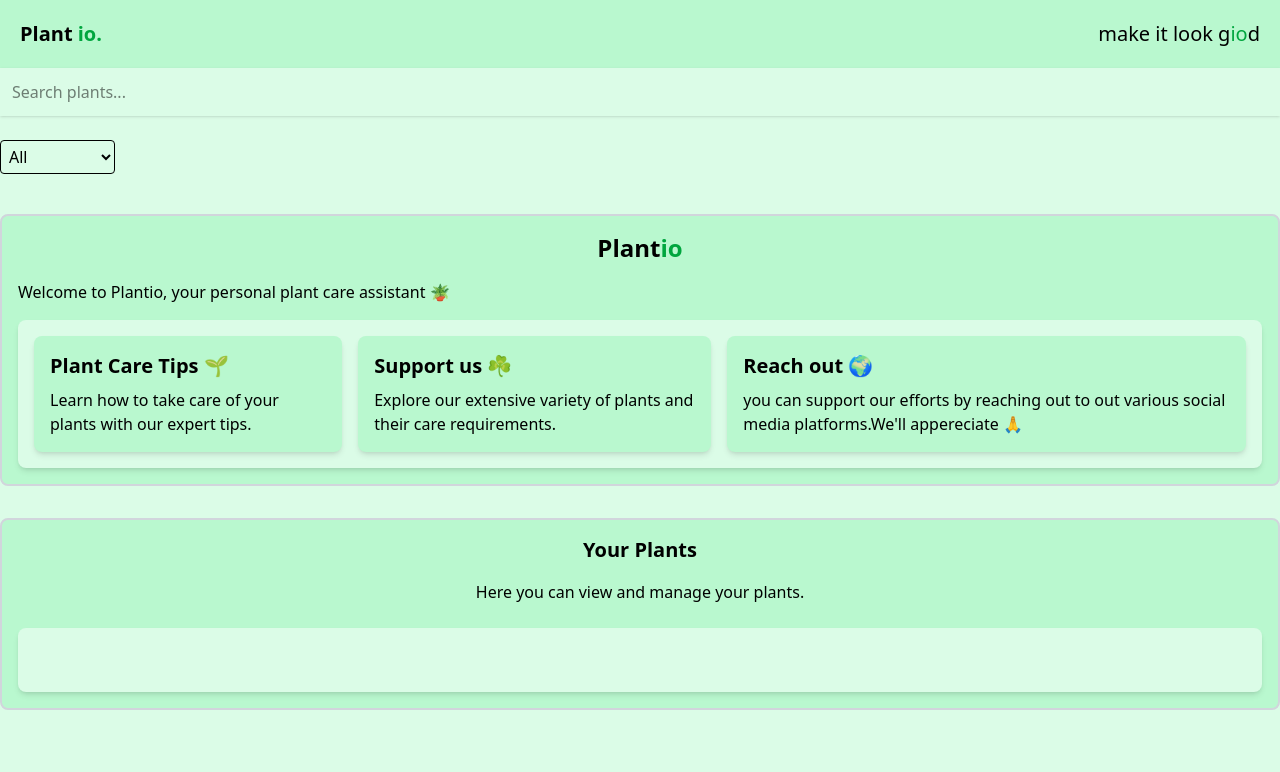
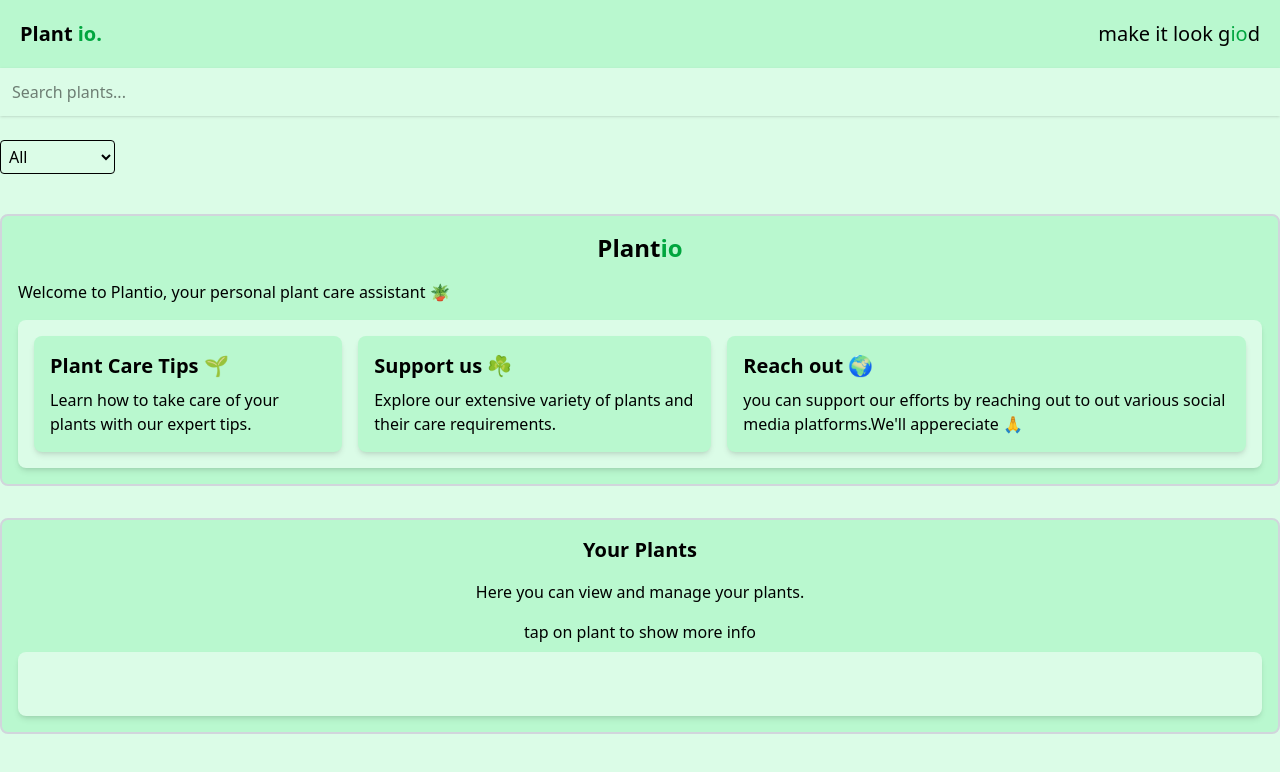
Before and after one commit to Bett-debug/Plantio-phase-1-project, a website: page index.html in a window 1280 px wide. Drawn offline with nearby package versions, Linux system fonts and the light colour scheme; no server answers.

Commit message:
added html tag

```diff
--- a/index.html
+++ b/index.html
@@ -7,16 +7,16 @@
     <script src="https://cdn.jsdelivr.net/npm/@tailwindcss/browser@4"></script>
 </head>
 <body class="bg-green-100">
-    <!-- header -->
+        <!-- header -->
 
     <nav class="flex items-center justify-between p-5 bg-green-200 shadow-md text-sm font-medium"><div class="text-xl font-bold">Plant <span class="text-green-600">io.</span></div>
     <p class="font-medium text-xl ">make it look g<span class="text-green-600" >io</span>d</p>
     </nav>
 
-                  <!-- search bar -->
+         <!-- search bar -->
      <div class="mb-6 bg-green-100 flex"><input type="text" id="searchInput" placeholder="Search plants..." class="w-full  p-3 shadow-sm" /></div>
 
-     <!-- filtreing plants by type -->
+        <!-- filtreing plants by type -->
 
    <select id="typeFilter" class="mb-6 bg-green-100 border rounded p-1 font-medium ">
   <option value="">All</option>
@@ -26,7 +26,7 @@
 
 
 
-                        <!-- intro  -->
+        <!-- intro  -->
   <div class="container  mx-auto p-4 border-gray-300 border-2 rounded-lg mt-4 bg-green-200">
         <h1 class="text-2xl font-bold mb-4 text-center">Plant<span class="text-green-600">io</span> </h1>
         <p class="mb-4">Welcome to Plantio, your personal plant care assistant 🪴</p>
@@ -47,10 +47,11 @@
         </div>
 
   </div>
-                    <!-- display     -->
+             <!-- display     -->
    <div class="container flex flex-col items-center justify-center mx-auto mt-8 p-4 border-gray-300 border-2 rounded-lg bg-green-200">
      <h2 class="text-xl font-semibold mb-4">Your Plants</h2>
         <p class="mb-4">Here you can view and manage your plants.</p>
+        <p>tap on plant to show more info</p>
     <div class="container mx-auto p-6 bg-green-100 rounded-lg shadow-md justify-evenly mt-2">
 
    <div id="plantioList" class="container flex flex-wrap justify-evenly gap-4 mt-4"></div>
```
